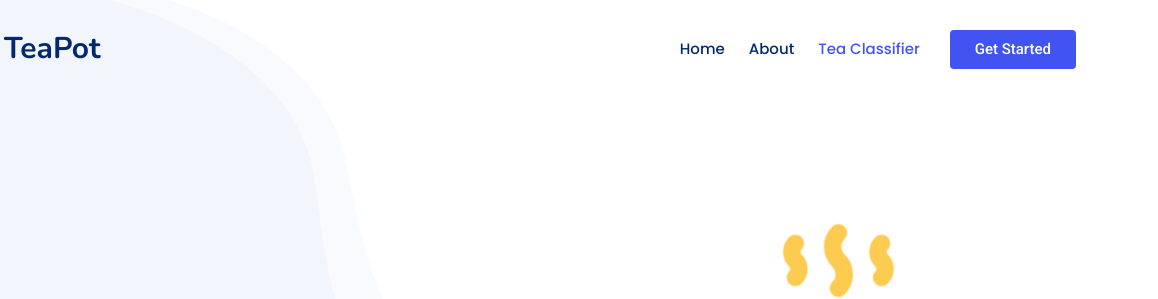
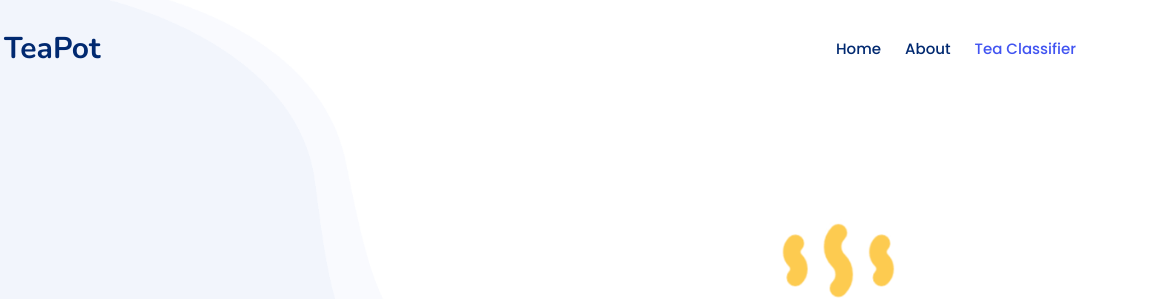
Before and after one commit to kaveeshbhashitha/kaveeshbhashitha.github.io, a plain HTML site: page my-tea-pot-odor-classification/templates/model.html in a window 1280 px wide. Shown: the top 299 px of the page, 122-1280 px from the left. Drawn offline with nearby package versions, Linux system fonts and the light colour scheme; files whose address does not match are found by name.

Commit message:
remove get started button from model page

```diff
--- a/my-tea-pot-odor-classification/templates/model.html
+++ b/my-tea-pot-odor-classification/templates/model.html
@@ -110,8 +110,6 @@
         </ul>
         <i class="mobile-nav-toggle d-xl-none bi bi-list"></i>
       </nav>
-
-      <a class="btn-getstarted flex-md-shrink-0" href="./model.html">Get Started</a>
     </div>
   </header>
 
```
